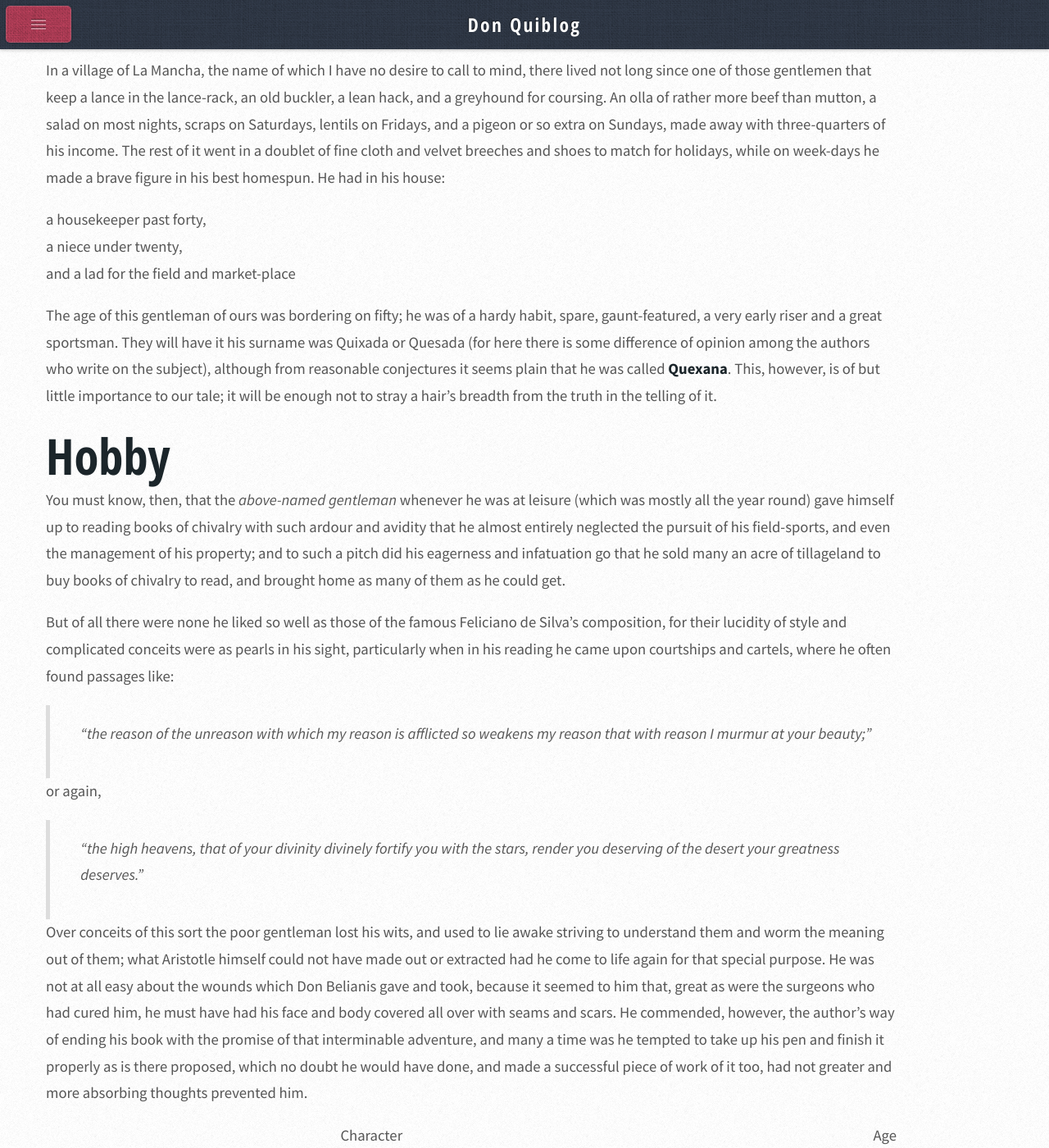
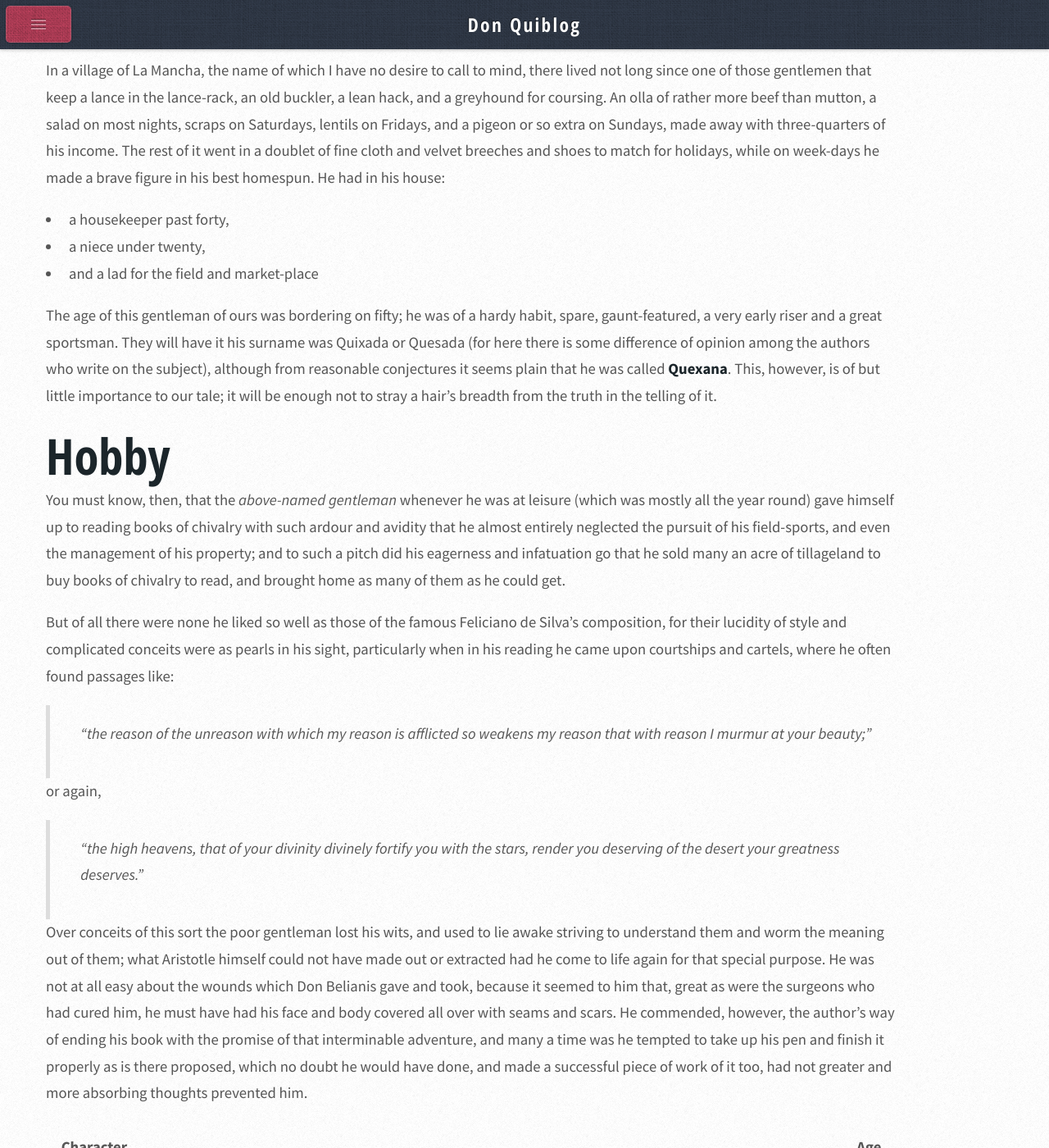
Before and after one commit to prettystack/jekyll-blog-starter, a Jekyll site: the page built from _posts/1615-03-01-chapter1.markdown, in a window 1280 px wide and 1400 px high, scrolled down 404 px. Shown: the whole window at 82% size. Built offline with Jekyll 4.4.1, drawn with Linux system fonts in a browser that asks for light colours; Markdown is read by kramdown in place of the engine named in the settings.

Commit message:
Move list and table style to content div

```diff
--- a/css/style.css
+++ b/css/style.css
@@ -110,42 +110,6 @@
 	{
 		width: 100%;
 	}
-
-	table.style1
-	{
-	}
-
-		table.style1 tbody tr:nth-child(2n+2)
-		{
-			background: #f4f4f4;
-		}
-
-		table.style1 td
-		{
-			padding: 0.5em 1em 0.5em 1em;
-		}
-
-		table.style1 th
-		{
-			text-align: left;
-			font-weight: 700;
-			padding: 0.75em 1em 0.75em 1em;
-		}
-
-		table.style1 thead
-		{
-			border-bottom: solid 1px #ddd;
-		}
-
-		table.style1 tfoot
-		{
-			border-top: solid 1px #ddd;
-			background: #eee;
-		}
-
-		table.style1 tbody
-		{
-		}
 
 	form
 	{
@@ -323,28 +287,6 @@
 
 		.button-huge
 		{
-		}
-
-	ul.style1
-	{
-		list-style: disc;
-		padding-left: 1em;
-	}
-
-		ul.style1 li
-		{
-			padding-left: 0.5em;
-		}
-
-	ol.style1
-	{
-		list-style: decimal;
-		padding-left: 1.25em;
-	}
-
-		ol.style1 li
-		{
-			padding-left: 0.25em;
 		}
 
 	.pager
@@ -1198,6 +1140,61 @@
 		z-index: 1;
 	}
 
+		#content-inner ul
+		{
+			list-style: disc;
+			padding-left: 1em;
+		}
+
+			#content-inner ul li
+			{
+				padding-left: 0.5em;
+			}
+
+		#content-inner ol
+		{
+			list-style: decimal;
+			padding-left: 1.25em;
+		}
+
+			#content-inner ol li
+			{
+				padding-left: 0.25em;
+			}
+
+
+		#content-inner table tbody tr:nth-child(2n+2)
+		{
+			background: #f4f4f4;
+		}
+
+		#content-inner table td
+		{
+			padding: 0.5em 1em 0.5em 1em;
+		}
+
+		#content-inner table th
+		{
+			text-align: left;
+			font-weight: 700;
+			padding: 0.75em 1em 0.75em 1em;
+		}
+
+		#content-inner table thead
+		{
+			border-bottom: solid 1px #ddd;
+		}
+
+		#content-inner table tfoot
+		{
+			border-top: solid 1px #ddd;
+			background: #eee;
+		}
+
+		#content-inner table tbody
+		{
+		}
+
 /*********************************************************************************/
 /* Copyright                                                                     */
 /*********************************************************************************/
```
